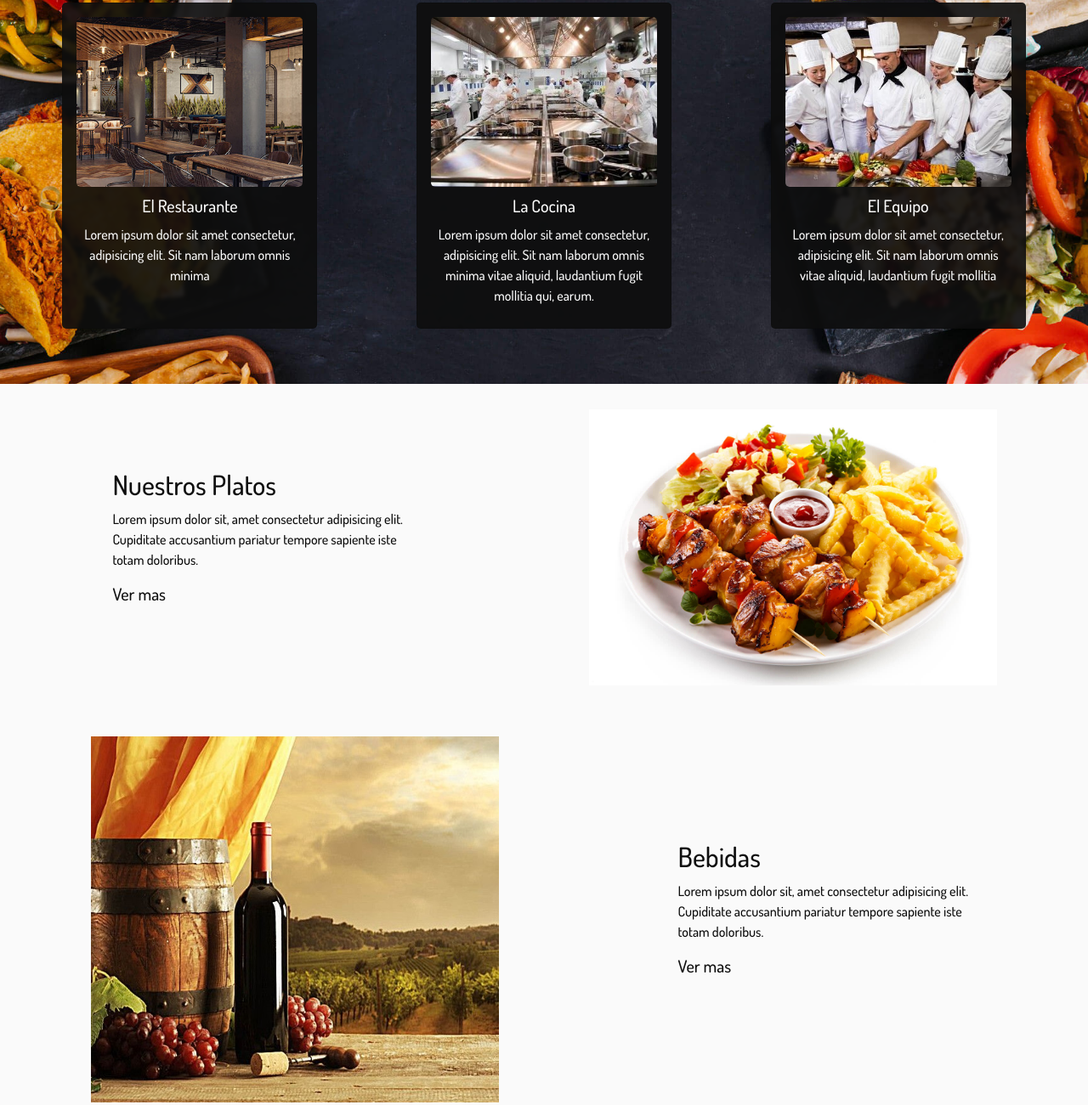
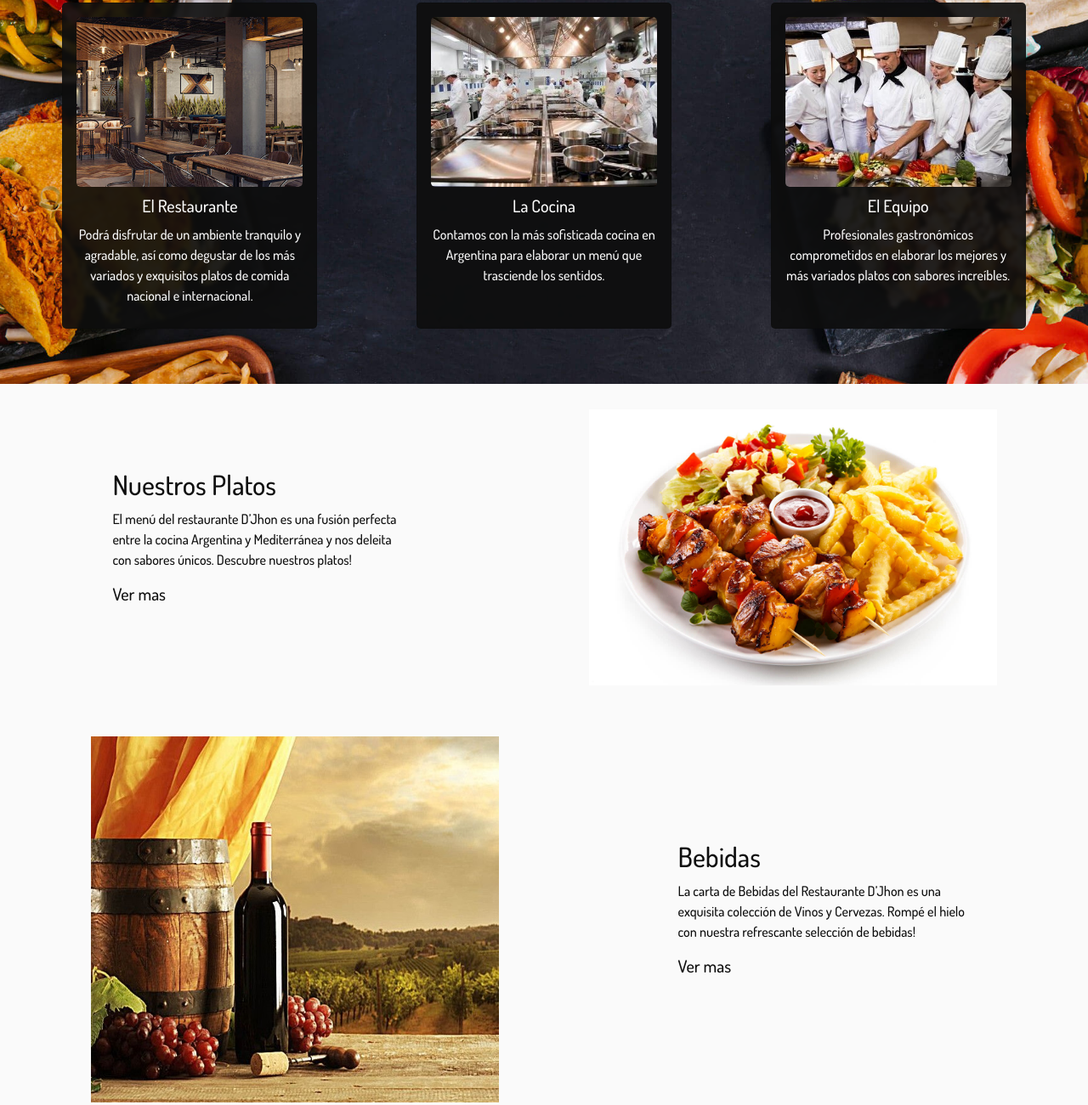
Before and after one commit to gabrielrios27/Djhon-restaurante-Rios-D-Amico, a plain HTML site: page index.html in a window 1280 px wide. Shown: the part 862-2163 px from the top of the page at 85% size. Drawn offline with nearby package versions, Linux system fonts and the light colour scheme.

Commit message:
cargando el index completo

```diff
--- a/index.html
+++ b/index.html
@@ -152,7 +152,8 @@
 				/>
 				<h4 class="card__title">El Restaurante</h4>
 				<p class="card__description">
-					Lorem ipsum dolor sit amet consectetur, adipisicing elit. Sit nam laborum omnis minima
+					Podrá disfrutar de un ambiente tranquilo y agradable, así como degustar de los más
+					variados y exquisitos platos de comida nacional e internacional.
 				</p>
 			</div>
 			<div class="card">
@@ -164,8 +165,8 @@
 				/>
 				<h4 class="card__title">La Cocina</h4>
 				<p class="card__description">
-					Lorem ipsum dolor sit amet consectetur, adipisicing elit. Sit nam laborum omnis minima
-					vitae aliquid, laudantium fugit mollitia qui, earum.
+					Contamos con la más sofisticada cocina en Argentina para elaborar un menú que trasciende
+					los sentidos.
 				</p>
 			</div>
 			<div class="card">
@@ -177,8 +178,8 @@
 				/>
 				<h4 class="card__title">El Equipo</h4>
 				<p class="card__description">
-					Lorem ipsum dolor sit amet consectetur, adipisicing elit. Sit nam laborum omnis vitae
-					aliquid, laudantium fugit mollitia
+					Profesionales gastronómicos comprometidos en elaborar los mejores y más variados platos
+					con sabores increíbles.
 				</p>
 			</div>
 		</section>
@@ -188,8 +189,8 @@
 				<div class="comida__body">
 					<h2 class="comida__title">Nuestros Platos</h2>
 					<p class="comida__description">
-						Lorem ipsum dolor sit, amet consectetur adipisicing elit. Cupiditate accusantium
-						pariatur tempore sapiente iste totam doloribus.
+						El menú del restaurante D’Jhon es una fusión perfecta entre la cocina Argentina y
+						Mediterránea y nos deleita con sabores únicos. Descubre nuestros platos!
 					</p>
 					<h5 class="comida__ver-mas">Ver mas</h5>
 				</div>
@@ -214,8 +215,8 @@
 				<div class="comida__body">
 					<h2 class="comida__title">Bebidas</h2>
 					<p class="comida__description">
-						Lorem ipsum dolor sit, amet consectetur adipisicing elit. Cupiditate accusantium
-						pariatur tempore sapiente iste totam doloribus.
+						La carta de Bebidas del Restaurante D’Jhon es una exquisita colección de Vinos y
+						Cervezas. Rompé el hielo con nuestra refrescante selección de bebidas!
 					</p>
 					<h5 class="comida__ver-mas">Ver mas</h5>
 				</div>
@@ -227,8 +228,8 @@
 				<div class="comida__body">
 					<h2 class="comida__title">Postres</h2>
 					<p class="comida__description">
-						Lorem ipsum dolor sit, amet consectetur adipisicing elit. Cupiditate accusantium
-						pariatur tempore sapiente iste totam doloribus.
+						Los Postres del Restaurante D’Jhon ofrecen sabores excepcionales que generan una
+						irresistible tentación. Dale una dulce felicidad a tus sentidos!
 					</p>
 					<h5 class="comida__ver-mas">Ver mas</h5>
 				</div>
```
Also changed, not shown: bebidas.html (+3 -4 lines), nuestros-platos.html (+3 -4 lines), postres.html (+3 -4 lines).
